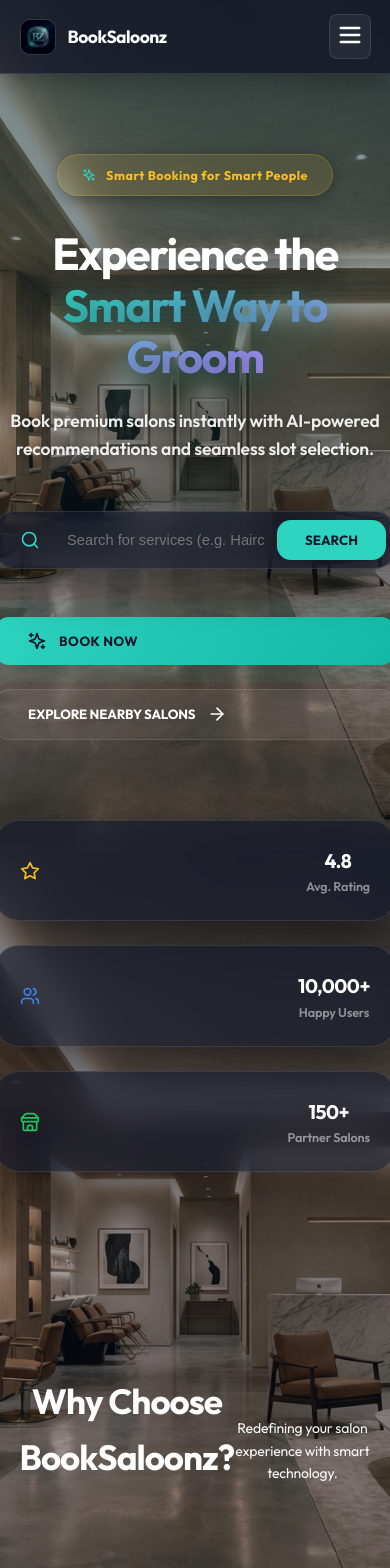
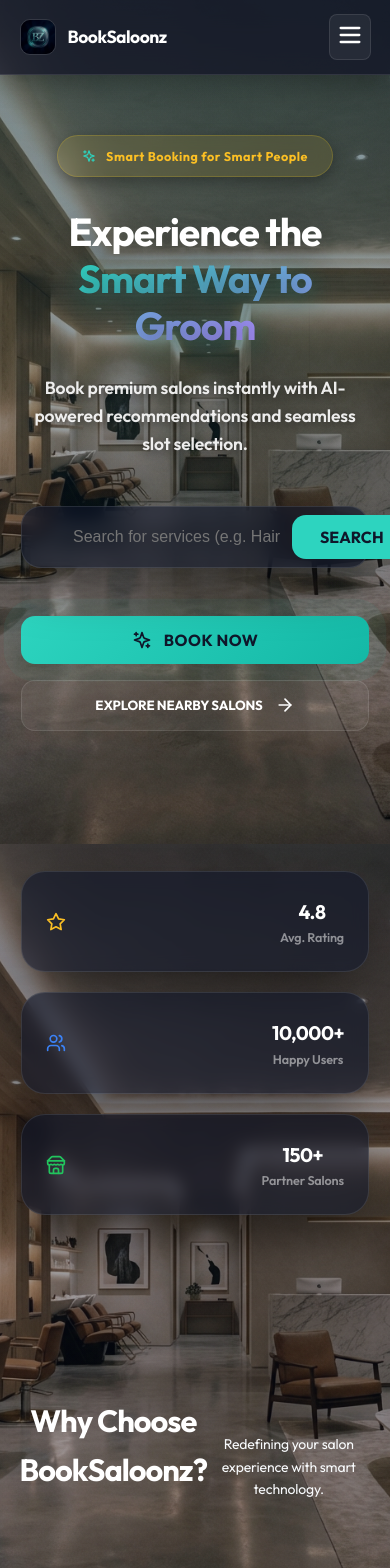
Before and after one commit to MohamedThoufiq07/booksaloon-frontend, a React (Vite) app: page / in a window 390 px wide. Shown: the top 1568 px of the page. Built offline with nearby package versions, Linux system fonts and the light colour scheme.

Commit message:
style: final responsiveness and alignment fixes

```diff
--- a/src/index.css
+++ b/src/index.css
@@ -27,6 +27,7 @@
     scroll-behavior: smooth;
     -webkit-tap-highlight-color: transparent;
 }
+
 
 body {
     min-height: 100vh;
@@ -148,3 +149,38 @@ a {
 ::-webkit-scrollbar-thumb:hover {
     background: var(--primary);
 }
+
+/* Global Responsiveness Safety Nets */
+@media (max-width: 768px) {
+    .page-section {
+        padding-left: 1rem;
+        padding-right: 1rem;
+    }
+
+    input,
+    select,
+    textarea,
+    button {
+        font-size: 16px !important; /* Prevent iOS zoom on focus */
+    }
+
+    .glass-effect {
+        backdrop-filter: blur(8px) !important;
+    }
+}
+
+/* Force elements to respect container boundaries */
+.flex-wrap {
+    display: flex;
+    flex-wrap: wrap;
+    gap: 1rem;
+}
+
+.w-full {
+    width: 100% !important;
+}
+
+.mx-auto {
+    margin-left: auto !important;
+    margin-right: auto !important;
+}
--- a/src/pages/Home.css
+++ b/src/pages/Home.css
@@ -36,6 +36,11 @@
     position: relative;
     z-index: 1;
     max-width: 900px;
+    width: 100%;
+    margin: 0 auto;
+    display: flex;
+    flex-direction: column;
+    align-items: center;
 }
 
 .badge {
@@ -56,13 +61,14 @@
 }
 
 .hero-title {
-    font-size: clamp(2.5rem, 8vw, 4.2rem);
-    line-height: 1.15;
+    font-size: clamp(2rem, 7vw, 4rem);
+    line-height: 1.2;
     margin-bottom: 24px;
     color: #ffffff;
     font-weight: 950;
-    letter-spacing: -2px;
+    letter-spacing: -0.02em;
     text-shadow: 0 10px 30px rgba(0, 0, 0, 0.5);
+    width: 100%;
 }
 
 .gradient-text {
@@ -244,13 +250,10 @@
 /* Trust Stats */
 .trust-stats-section {
     display: grid;
-    grid-template-columns: repeat(auto-fit, minmax(250px, 1fr));
-    gap: 24px;
+    grid-template-columns: repeat(auto-fit, minmax(240px, 1fr));
+    gap: 20px;
     margin-top: 60px;
     width: 100%;
-    max-width: 1200px;
-    margin-left: auto;
-    margin-right: auto;
 }
 
 .stat-card {
@@ -632,20 +635,26 @@ details[open] .faq-arrow {
 }
 
 @media (max-width: 768px) {
+    .hero {
+        padding: 60px 1.5rem 80px;
+    }
+
     .hero-title {
-        font-size: clamp(2.2rem, 12vw, 3.2rem);
-        letter-spacing: -1.5px;
+        font-size: clamp(2rem, 10vw, 3rem);
+        letter-spacing: -1px;
     }
 
     .cta-group {
         flex-direction: column;
         width: 100%;
+        gap: 16px;
     }
 
     .btn-primary,
     .btn-secondary {
         width: 100%;
         padding: 16px 32px;
+        justify-content: center;
     }
 
     .trust-stats-section {
@@ -658,7 +667,7 @@ details[open] .faq-arrow {
     }
 
     .newsletter-card h2 {
-        font-size: clamp(2rem, 8vw, 3rem);
+        font-size: clamp(1.8rem, 8vw, 2.5rem);
     }
 
     .newsletter-card p {
@@ -666,6 +675,6 @@ details[open] .faq-arrow {
     }
 
     .section-title {
-        font-size: 2.5rem;
+        font-size: 2.2rem;
     }
 }
--- a/src/pages/PartnerDashboard.css
+++ b/src/pages/PartnerDashboard.css
@@ -698,6 +698,47 @@
     transition: all 0.3s ease;
 }
 
+@media (max-width: 992px) {
+    .inventory-header {
+        grid-template-columns: 2fr 1fr 1fr 80px;
+    }
+    .inventory-item {
+        grid-template-columns: 2fr 1fr 1fr 80px;
+    }
+    .stock-cell {
+        display: none;
+    }
+}
+
+@media (max-width: 768px) {
+    .inventory-header {
+        display: none;
+    }
+    .inventory-item {
+        grid-template-columns: 1fr auto;
+        gap: 15px;
+        padding: 16px;
+    }
+    .product-cell {
+        grid-column: 1 / -1;
+    }
+    .price-cell {
+        font-size: 16px;
+    }
+}
+
+@media (max-width: 480px) {
+    .inventory-item {
+        grid-template-columns: 1fr;
+        position: relative;
+    }
+    .actions-cell {
+        position: absolute;
+        top: 16px;
+        right: 16px;
+    }
+}
+
 .inventory-item:hover {
     background: rgba(255, 255, 255, 0.04);
     transform: scale(1.005);
@@ -1300,7 +1341,15 @@
         right: 16px;
     }
     .notif-panel {
-        width: 320px;
+        width: calc(100vw - 32px);
+        max-width: 380px;
         right: -8px;
     }
+    .partner-dashboard {
+        padding: 100px 16px 40px;
+    }
+    .stats-grid {
+        grid-template-columns: 1fr;
+        gap: 16px;
+    }
 }
```
Also changed, not shown: 1 other file (tests, documents, lock files or other folders).
